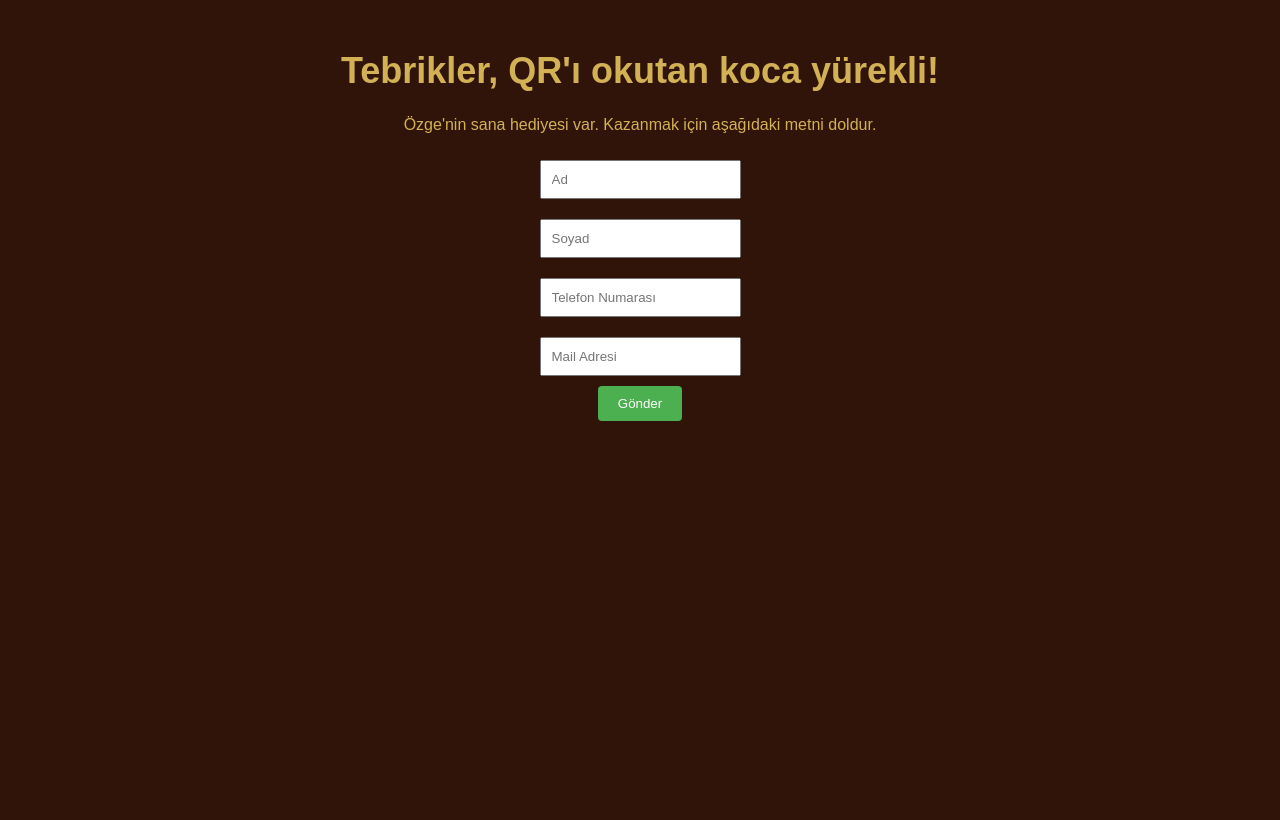
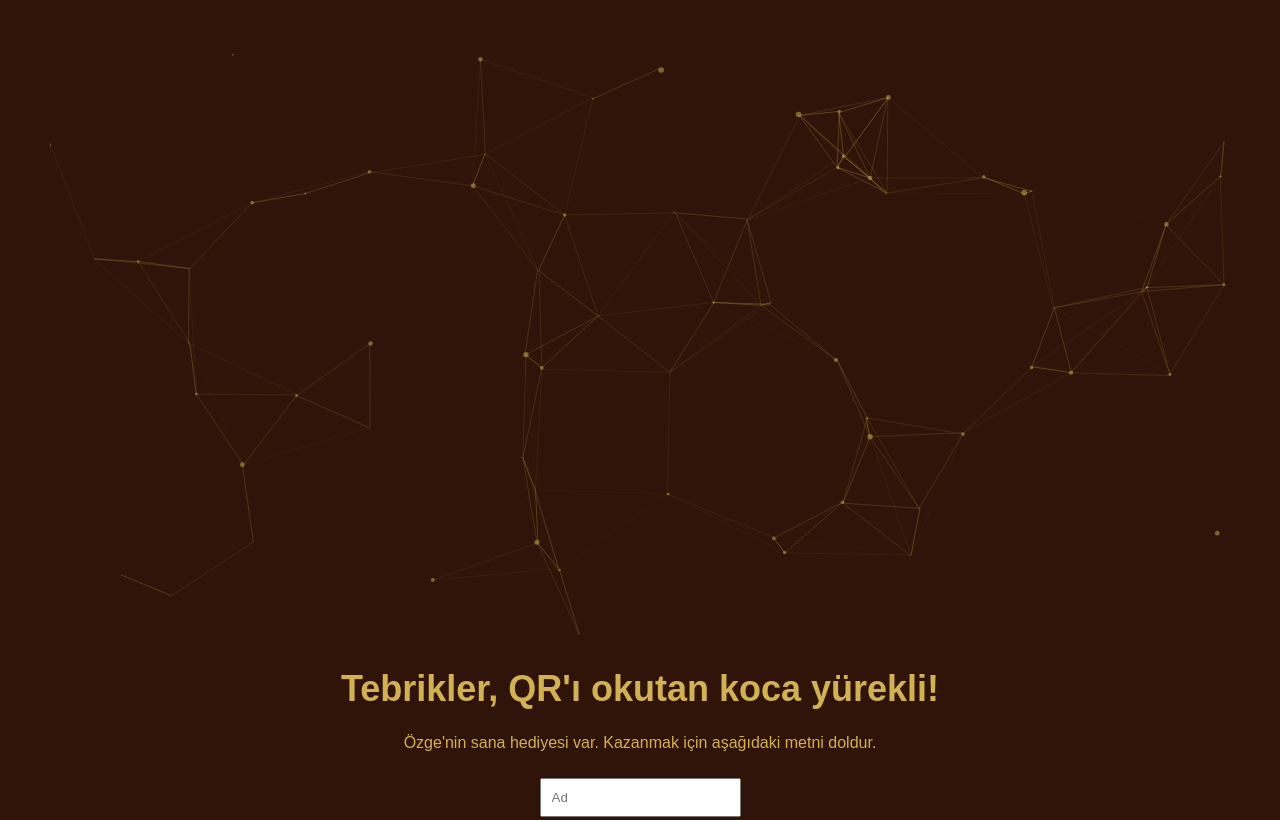
Before and after one commit to erdiarican/deneme3, a plain HTML site: page index.html in a window 1280 px wide. Shown: the top 820 px of the page. Drawn offline with nearby package versions, Linux system fonts and the light colour scheme.

Commit message:
Update index.html

```diff
--- a/index.html
+++ b/index.html
@@ -31,6 +31,8 @@
     </style>
 </head>
 <body>
+    <div id="particles-js"></div> <!-- Add this line for particles container -->
+
     <h1>Tebrikler, QR'ı okutan koca yürekli!</h1>
     <p>Özge'nin sana hediyesi var. Kazanmak için aşağıdaki metni doldur.</p>
     <input type="text" id="firstName" placeholder="Ad">
@@ -62,5 +64,25 @@
             }
         }
     </script>
+
+    <!-- Add the particles.js library script -->
+    <script src="https://cdn.jsdelivr.net/particles.js/2.0.0/particles.min.js"></script>
+
+    <!-- Add the particles animation script -->
+    <script>
+        particlesJS("particles-js", {
+            particles: {
+                number: { value: 80, density: { enable: true, value_area: 800 } },
+                color: { value: "#D2B155" },
+                shape: { type: "circle", stroke: { width: 0, color: "#000000" } },
+                opacity: { value: 0.5, random: false, anim: { enable: false, speed: 1, opacity_min: 0.1, sync: false } },
+                size: { value: 3, random: true, anim: { enable: false, speed: 40, size_min: 0.1, sync: false } },
+                line_linked: { enable: true, distance: 150, color: "#D2B155", opacity: 0.4, width: 1 },
+                move: { enable: true, speed: 6, direction: "none", random: false, straight: false, out_mode: "out", bounce: false }
+            },
+            interactivity: { detect_on: "canvas", events: { onhover: { enable: true, mode: "repulse" }, onclick: { enable: true, mode: "push" }, resize: true }, modes: { grab: { distance: 400, line_linked: { opacity: 1 } }, bubble: { distance: 400, size: 40, duration: 2, opacity: 8, speed: 3 }, repulse: { distance: 200, duration: 0.4 }, push: { particles_nb: 4 }, remove: { particles_nb: 2 } } },
+            retina_detect: true
+        });
+    </script>
 </body>
 </html>
```
